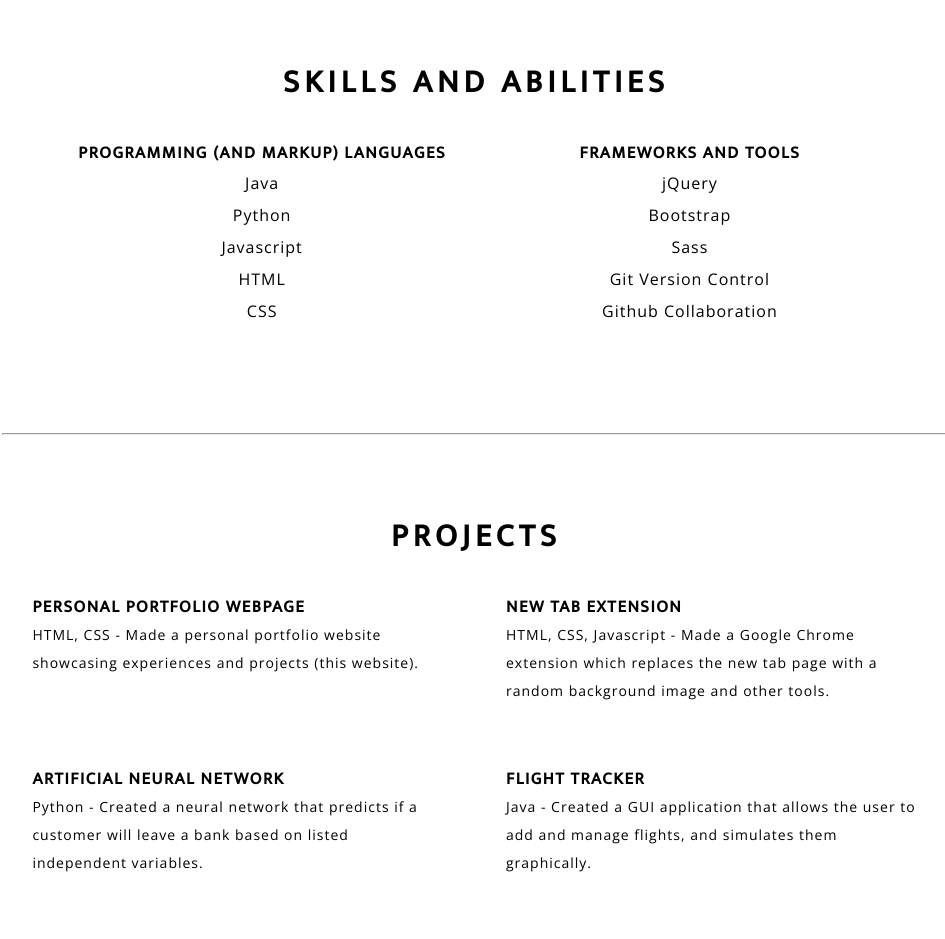
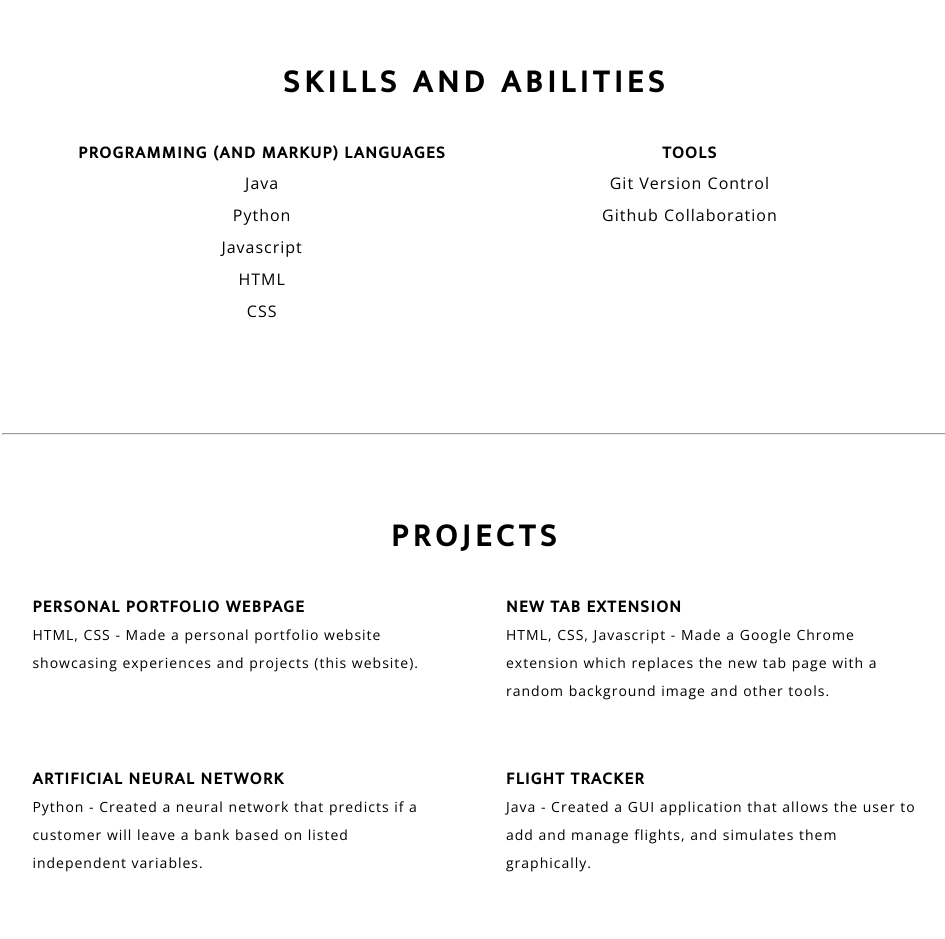
Before and after one commit to LiskB/Personal-Portfolio, a plain HTML site: page index.html in a window 1280 px wide. Shown: the part 1340-2279 px from the top of the page, without its empty margins (164-1109 px from the left). Drawn offline with nearby package versions, Linux system fonts and the light colour scheme.

Commit message:
Changed skills section

```diff
--- a/index.html
+++ b/index.html
@@ -49,11 +49,8 @@
                     </ul>
                 </div>
                 <div class="skill-type">
-                    <h3>FRAMEWORKS AND TOOLS</h3>
+                    <h3>TOOLS</h3>
                     <ul>
-                        <li><p>jQuery</p></li>
-                        <li><p>Bootstrap</p></li>
-                        <li><p>Sass</p></li>
                         <li><p>Git Version Control</p></li>
                         <li><p>Github Collaboration</p></li>
                     </ul>
```
